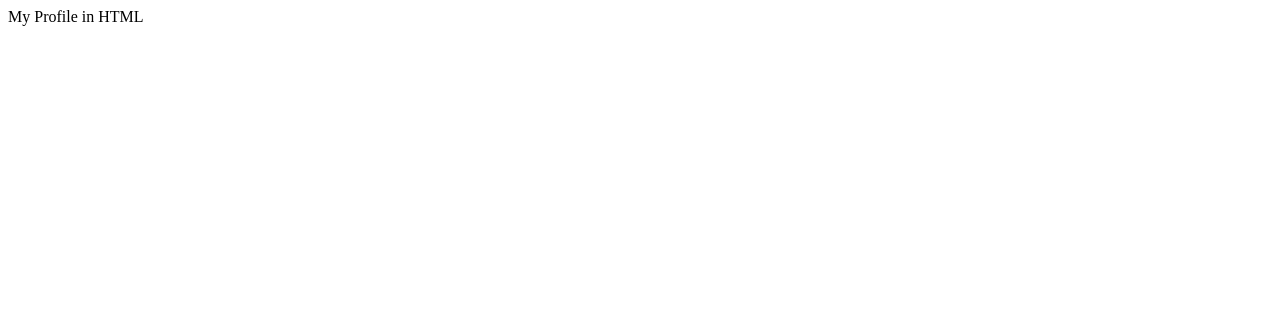
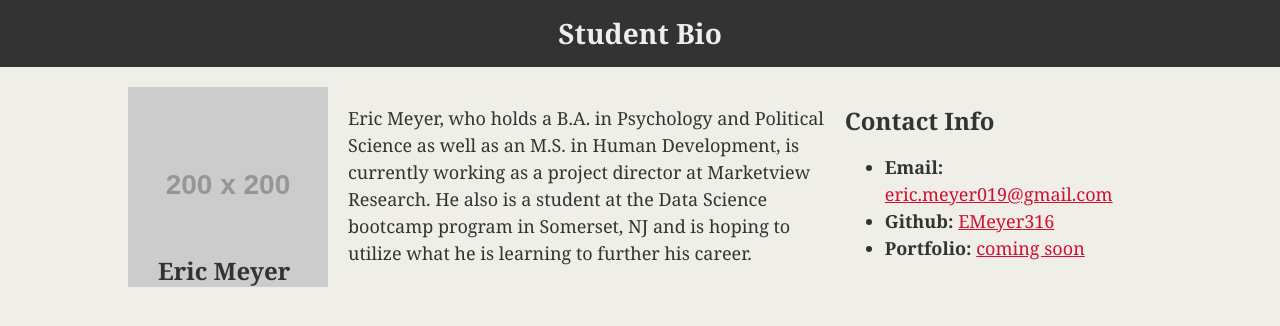
Before and after one commit to EMeyer316/EMeyer316.github.io, a plain HTML site: page index.html in a window 1280 px wide. Drawn offline with Linux system fonts and the light colour scheme; placeholder pictures from the web are drawn by us.

Commit message:
bio started

```diff
--- a/index.html
+++ b/index.html
@@ -1,3 +1,43 @@
-<html>
-My Profile in HTML
+<!DOCTYPE html>
+
+<!-- CSS Stylesheets with Relative Paths -->
+
+<html lang="en-us">
+<head>
+  <meta charset="UTF-8">
+  <title>CSS Stylesheets with Relative Paths</title>
+
+  <!-- This line is money! It points your HTML to the CSS file. -->
+  <!-- Notice the "relative" pathway? It matches a file inside our current directory's "assets" folder. Open it to see our style rules. -->
+  <link rel="stylesheet" type="text/css" href="style.css">
+</head>
+
+<body>
+
+  <header>
+    <h1>Student Bio</h1>
+  </header>
+
+  <main class="container">
+    <section id="main-bio">
+      <section id="figure">
+        <h2 id="bio-name">Eric Meyer</h2>
+        <img id="bio-image" src="https://placehold.it/200x200" alt="Eric Meyer">
+      </section>
+      <p>Eric Meyer, who holds a B.A. in Psychology and Political Science as well as an M.S. in Human Development, is currently working as a project director
+      at Marketview Research. He also is a student at the Data Science bootcamp program in Somerset, NJ and is hoping to utilize what he is learning to further his career. </p>
+    </section>
+
+    <aside id="contact-info">
+      <h2>Contact Info</h2>
+      <ul>
+        <li><strong>Email:</strong> <a href="#">eric.meyer019@gmail.com</a></li>
+        <li><strong>Github:</strong> <a href="#">EMeyer316</a></li>
+        <li><strong>Portfolio:</strong> <a href="#">coming soon</a></li>
+      </ul>
+    </aside>
+  </main>
+
+</body>
+
 </html>
--- /dev/null
+++ b/style.css
@@ -0,0 +1,72 @@
+/*
+ First External CSS Stylesheet
+ */
+
+/* Styling for HTML elements */
+body {
+  padding: 0;
+  margin: 0;
+  font-family: Georgia, "Times New Roman", Times, serif;
+  font-size: 18px;
+  line-height: 150%;
+  color: #333;
+  background: #efeee7;
+}
+
+header {
+  background: #333;
+}
+
+h1 {
+  padding: 20px 0;
+  margin: 0;
+  margin-bottom: 20px;
+  font-size: 28px;
+  color: #eee;
+  text-align: center;
+}
+
+h2 {
+  font-size: 24px;
+}
+
+a {
+  color: #d21034;
+}
+
+/* Selecting elements by class */
+.container {
+  width: 1024px;
+  margin: 0 auto;
+}
+
+/* Selecting elements by ID */
+#main-bio,
+#contact-info,
+#bio-image {
+  float: left;
+}
+
+#figure {
+  position: relative;
+}
+
+#bio-name {
+  position: absolute;
+  top: 150px;
+  left: 30px;
+}
+
+#main-bio {
+  width: 70%;
+}
+
+#contact-info {
+  width: 30%;
+}
+
+#bio-image {
+  width: 200px;
+  height: 200px;
+  margin-right: 20px;
+}
```
